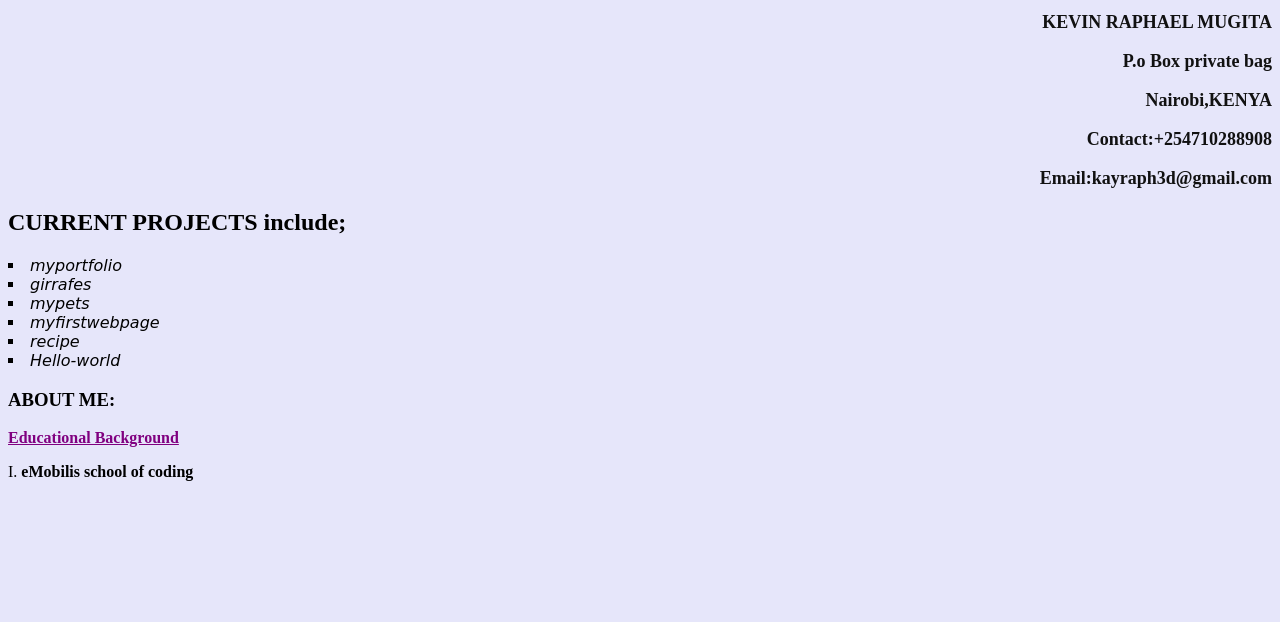
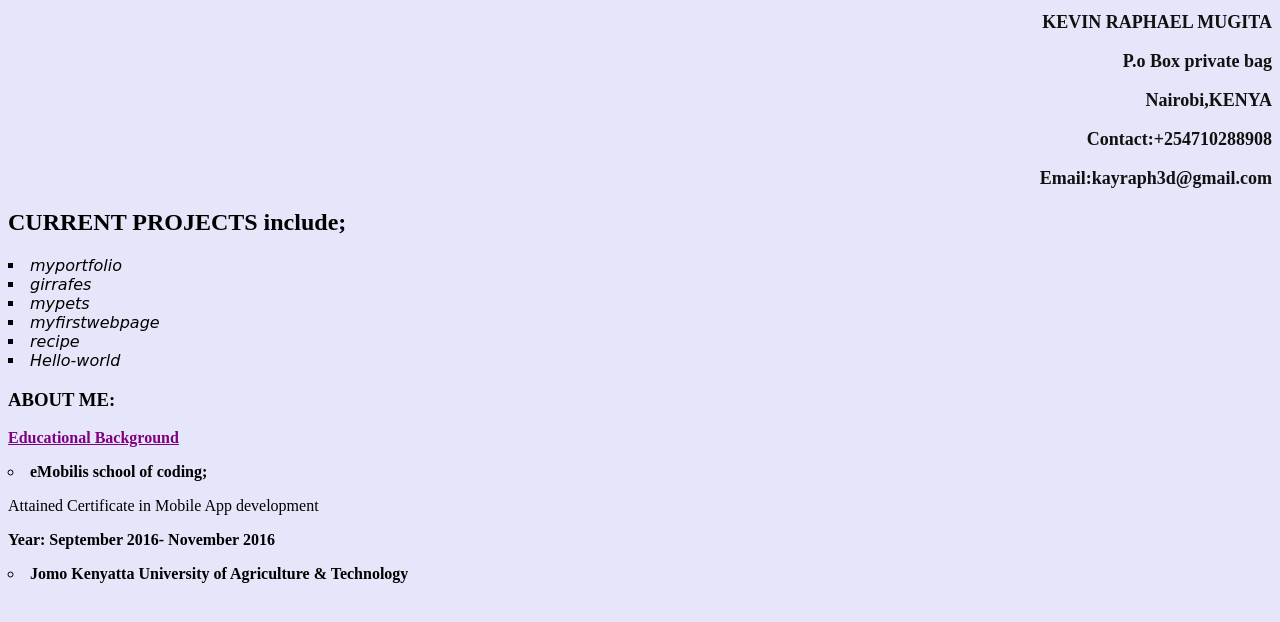
Before and after one commit to Kay-raph/myportfolio, a plain HTML site: page index.html in a window 1280 px wide. Drawn offline with Linux system fonts and the light colour scheme.

Commit message:
added listing styles

```diff
--- a/css/styles.css
+++ b/css/styles.css
@@ -29,7 +29,7 @@
     }
 
     .roman {
-        list-style: upper-roman;
+        list-style: circle;
     }
 
     .bcg {
--- a/index.html
+++ b/index.html
@@ -27,8 +27,10 @@
   <h3>ABOUT ME:</h3>
   <div class="bcg">
   <p><u><b>Educational Background</b></p></u></div>
- <div class="roman"><p><li><b>eMobilis school of coding</li></b></p></div>
-  <p></p>
+ <div class="roman"><p><li><b>eMobilis school of coding;</li></b></p></div>
+ <p>Attained Certificate in Mobile App development</p>
+ <p><b>Year: September 2016- November 2016</p></b>
+  <div class="roman"><p><b><li>Jomo Kenyatta University of Agriculture & Technology</p></div></li></b>
 <body>
   <p></p>
 </body>
```
